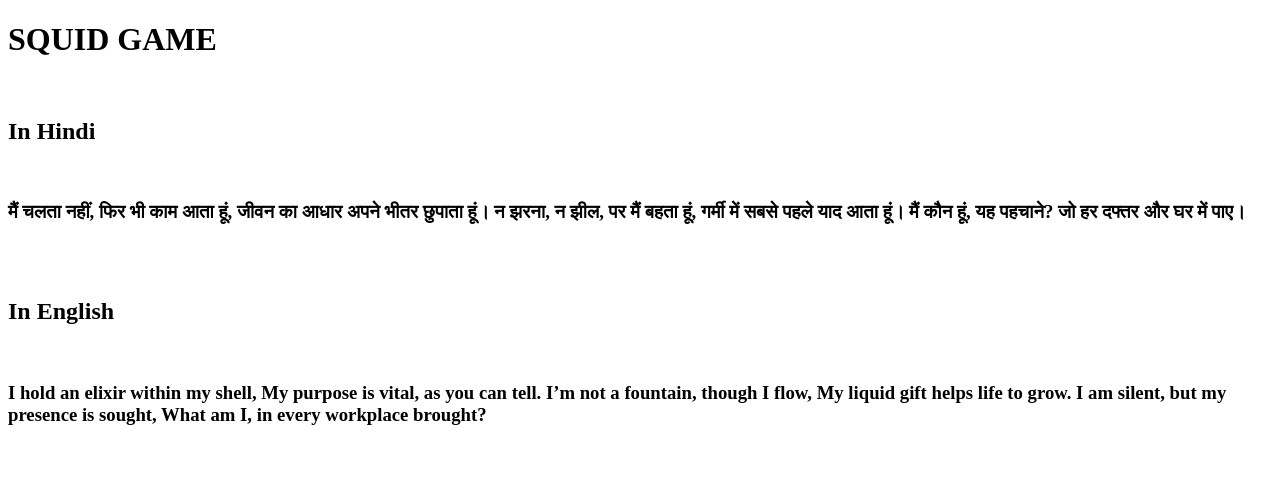
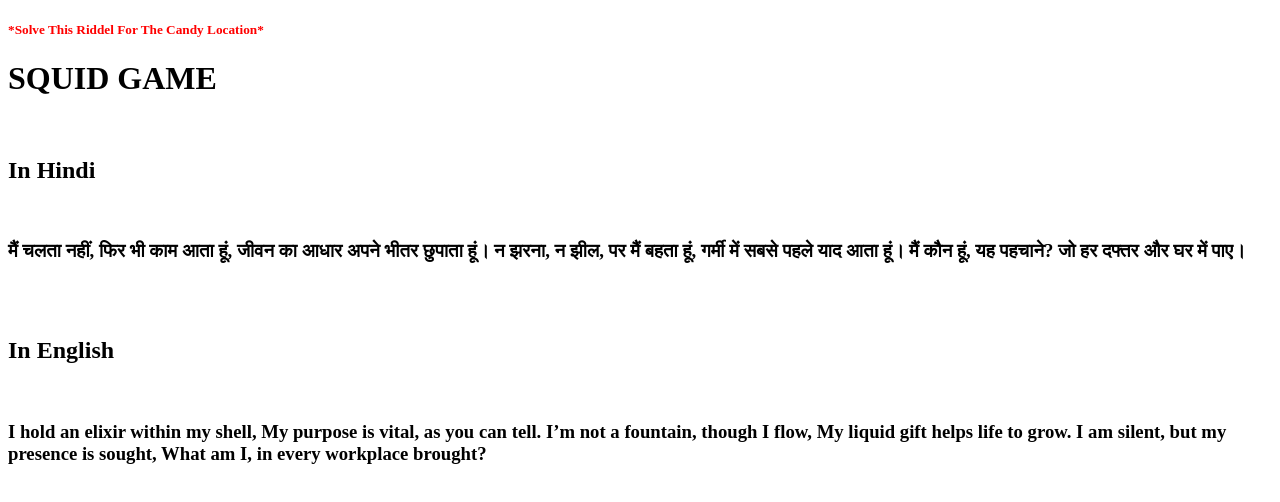
Before and after one commit to Ankitpardhi27/Circle-, a plain HTML site: page index.html in a window 1280 px wide. Drawn offline with Linux system fonts and the light colour scheme.

Commit message:
Update index.html

```diff
--- a/index.html
+++ b/index.html
@@ -7,6 +7,7 @@
 </head>
 
 <body>
+    <h5 style="color:red"> *Solve This Riddel For The Candy Location*</h5>
     <h1> SQUID GAME </h1>
     <br>
 
```
